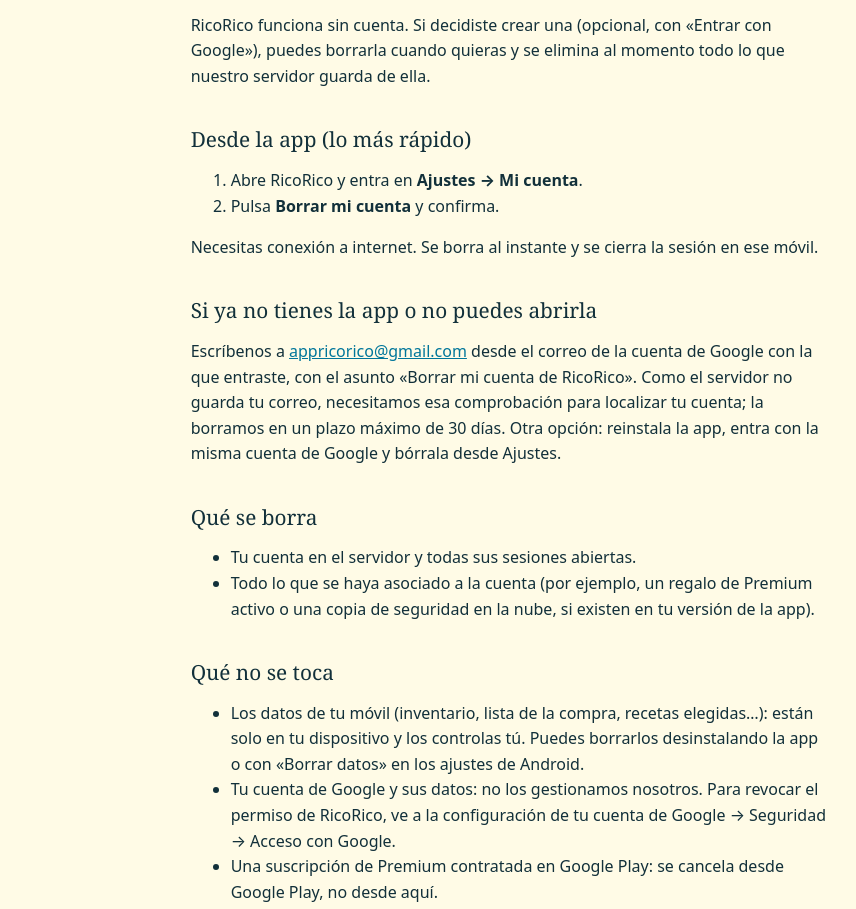
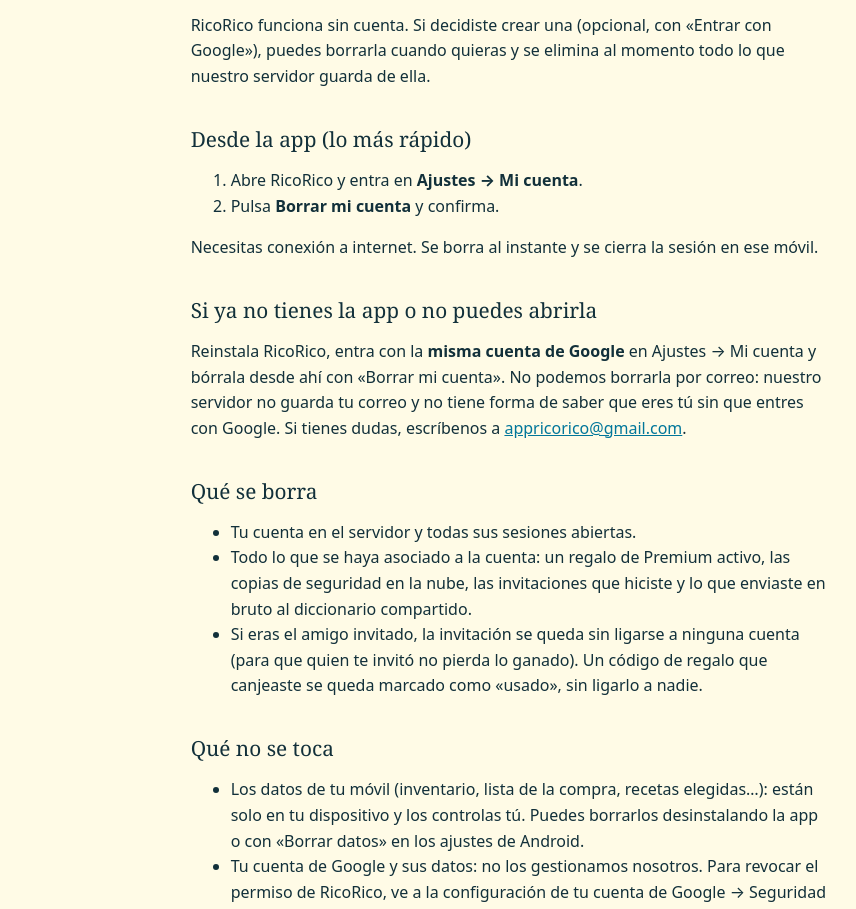
Before and after one commit to 5pabos/ricorico-web, a plain HTML site: page borrar-cuenta.html in a window 1280 px wide. Shown: the part 180-1089 px from the top of the page, without its empty margins (129-985 px from the left). Drawn offline with Linux system fonts and the light colour scheme.

Commit message:
Privacidad y borrar cuenta: solo la via que se puede cumplir y restos del borrado

```diff
--- a/borrar-cuenta.html
+++ b/borrar-cuenta.html
@@ -30,12 +30,13 @@
   <p>Necesitas conexión a internet. Se borra al instante y se cierra la sesión en ese móvil.</p>
 
   <h2>Si ya no tienes la app o no puedes abrirla</h2>
-  <p>Escríbenos a <a class="correo" data-u="appricorico" data-d="gmail.com" href="#">appricorico (arroba) gmail.com</a> desde el correo de la cuenta de Google con la que entraste, con el asunto «Borrar mi cuenta de RicoRico». Como el servidor no guarda tu correo, necesitamos esa comprobación para localizar tu cuenta; la borramos en un plazo máximo de 30 días. Otra opción: reinstala la app, entra con la misma cuenta de Google y bórrala desde Ajustes.</p>
+  <p>Reinstala RicoRico, entra con la <strong>misma cuenta de Google</strong> en Ajustes → Mi cuenta y bórrala desde ahí con «Borrar mi cuenta». No podemos borrarla por correo: nuestro servidor no guarda tu correo y no tiene forma de saber que eres tú sin que entres con Google. Si tienes dudas, escríbenos a <a class="correo" data-u="appricorico" data-d="gmail.com" href="#">appricorico (arroba) gmail.com</a>.</p>
 
   <h2>Qué se borra</h2>
   <ul>
     <li>Tu cuenta en el servidor y todas sus sesiones abiertas.</li>
-    <li>Todo lo que se haya asociado a la cuenta (por ejemplo, un regalo de Premium activo o una copia de seguridad en la nube, si existen en tu versión de la app).</li>
+    <li>Todo lo que se haya asociado a la cuenta: un regalo de Premium activo, las copias de seguridad en la nube, las invitaciones que hiciste y lo que enviaste en bruto al diccionario compartido.</li>
+    <li>Si eras el amigo invitado, la invitación se queda sin ligarse a ninguna cuenta (para que quien te invitó no pierda lo ganado). Un código de regalo que canjeaste se queda marcado como «usado», sin ligarlo a nadie.</li>
   </ul>
 
   <h2>Qué no se toca</h2>
```
Also changed, not shown: privacidad.html (+2 -2 lines).
